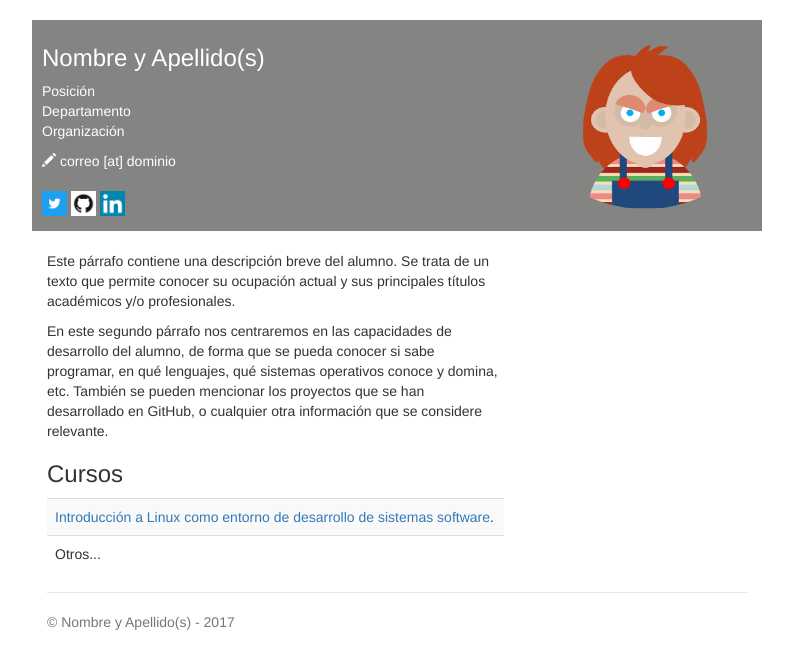
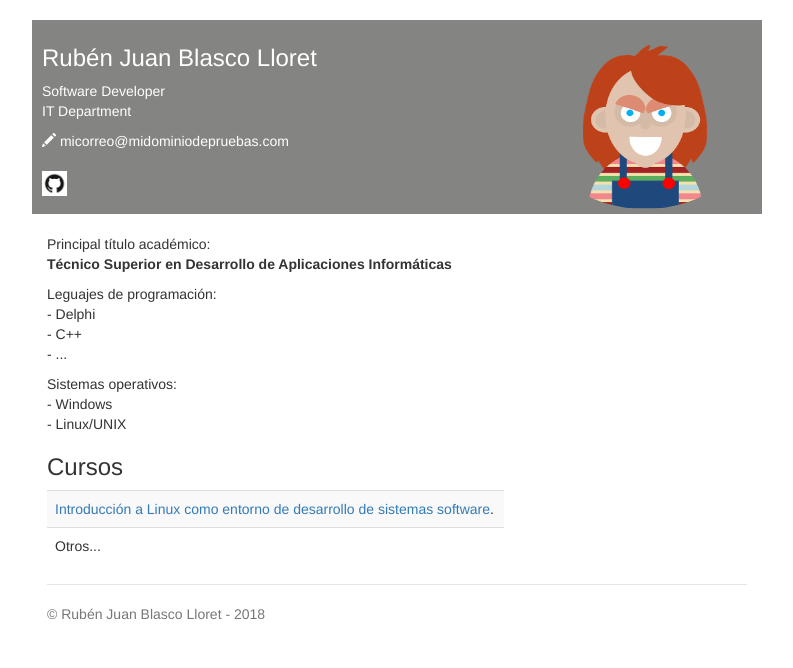
Before and after one commit to elhadar/elhadar.github.io, a plain HTML site: page index.html in a window 1280 px wide. Shown: the whole page, without its empty margins (243-1036 px from the left). Drawn offline with nearby package versions, Linux system fonts and the light colour scheme.

Commit message:
Página web personalizada

```diff
--- a/index.html
+++ b/index.html
@@ -5,10 +5,10 @@
     <meta charset="utf-8">
     <meta name="description" content="Página de ejemplo del MOOC de LINUX - UPM.">
     <!--Sustituir por los datos del alumno-->
-    <meta name="author" content="Nombre y Apellido(s)">
+    <meta name="author" content="Rubén Juan Blasco Lloret">
 
     <!--Sustituir por los datos del alumno-->
-    <title>Nombre y Apellido(s)</title>
+    <title>Rubén Juan Blasco Lloret</title>
 
     <link href="css/bootstrap.min.css" rel="stylesheet">
     <link href="css/style.css" rel="stylesheet">
@@ -17,33 +17,44 @@
   <body>
     <div class="container header-bar">
       <!--Sustituir por los datos del alumno-->
-      <h3>Nombre y Apellido(s) <span><img style="width: 214px; height: 164px;" class='img-circle' alt="Nombre y Apellido(s)" src="img/foto.png" align="right"></span></h3>
+      <h3>Rubén Juan Blasco Lloret <span><img style="width: 214px; height: 164px;" class='img-circle' alt="Nombre y Apellido(s)" src="img/foto.png" align="right"></span></h3>
       <p>
         <!--Sustituir por los datos del alumno-->
-        Posición<br>
-        Departamento<br>
-        Organización
+        Software Developer<br>
+        IT Department<br>
       </p>
       <address>
         <!--Sustituir por los datos del alumno-->
-        <span class='glyphicon glyphicon-pencil'></span> correo [at] dominio <br>
+        <span class='glyphicon glyphicon-pencil'></span> micorreo@midominiodepruebas.com <br>
       </address>
 
       <!--Sustituir por los datos del alumno-->
+      <a href="http://github.com/elhadar" target="blank"><img src="img/github-icon.png" width=25></a>
+
+      <!--Sustituir por los datos del alumno--
       <p><a href="http://twitter.com/usuario" target="blank"><img src="img/twitter-icon.jpg" width=25></a>
-      <!--Sustituir por los datos del alumno-->
-      <a href="http://github.com/usuario" target="blank"><img src="img/github-icon.png" width=25></a>
-      <!--Sustituir por los datos del alumno-->
-      <a href="https://es.linkedin.com/in/usuario" target="blank"><img src="img/linkedin-icon.png" width=25></a>
+      --Sustituir por los datos del alumno--
+      <a href="https://es.linkedin.com/in/usuario" target="blank"><img src="img/linkedin-icon.png" width=25></a> -->
     </div>
 
     <div class="container">
       <div class='row'>
         <div class='col-sm-8'>
           <br>
-          <p>Este párrafo contiene una descripción breve del alumno. Se trata de un texto que permite conocer su ocupación actual y sus principales títulos académicos y/o profesionales.  </p>
+          <p>Principal título académico:
+          <br><b>Técnico Superior en Desarrollo de Aplicaciones Informáticas</b>
+          </p>
 
-          <p>En este segundo párrafo nos centraremos en las capacidades de desarrollo del alumno, de forma que se pueda conocer si sabe programar, en qué lenguajes, qué sistemas operativos conoce y domina, etc. También se pueden mencionar los proyectos que se han desarrollado en GitHub, o cualquier otra información que se considere relevante.</p>
+          <p>Leguajes de programación:
+          <br>- Delphi
+          <br>- C++
+          <br>- ...
+      	  </p>
+
+          <p>Sistemas operativos:
+          <br>- Windows
+          <br>- Linux/UNIX
+          </p>
 
           <h3>Cursos</h3>
           <table class='table table-striped'>
@@ -55,7 +66,7 @@
 
       <footer class="footer">
         <!--Sustituir por los datos del alumno-->
-        <p>&copy; Nombre y Apellido(s) - 2017</p>
+        <p>&copy; Rubén Juan Blasco Lloret - 2018</p>
       </footer>
 
     </div>
```
Also changed, not shown: img/sauron.png (added).
